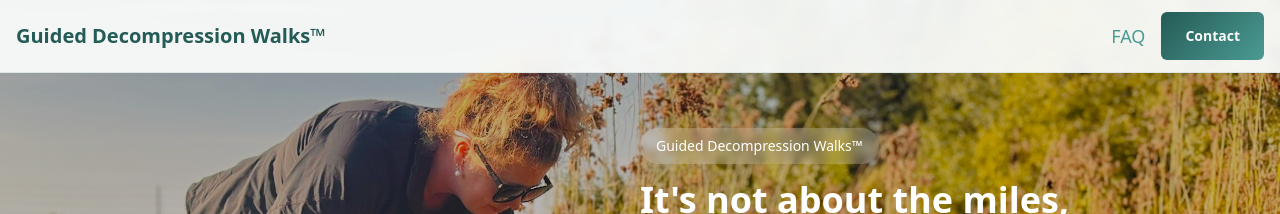
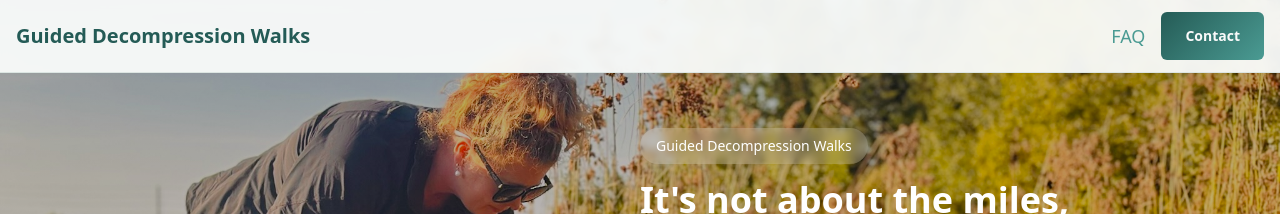
Before and after one commit to cherwood87/Guided-Decompression-Walk, a React (Vite) app: page / in a window 1280 px wide. Shown: the top 214 px of the page. Built offline with nearby package versions, Linux system fonts and the light colour scheme; the HTML template or start-up script is replaced by a standard one.

Commit message:
Code edited in Lovable Code Editor

```diff
--- a/src/pages/Index.tsx
+++ b/src/pages/Index.tsx
@@ -20,7 +20,7 @@ const Index = () => {
       {/* Fixed Navigation */}
       <nav className="fixed top-0 left-0 right-0 z-50 bg-background/95 backdrop-blur-sm border-b border-border">
         <div className="container mx-auto px-4 py-3 flex justify-between items-center">
-          <div className="font-bold text-forest-deep text-lg md:text-xl">Guided Decompression Walks™</div>
+          <div className="font-bold text-forest-deep text-lg md:text-xl">Guided Decompression Walks</div>
           <div className="flex items-center gap-4">
             <button
               onClick={() => scrollToSection('faq')}
@@ -52,7 +52,7 @@ const Index = () => {
           <div className="bg-white/75 lg:bg-transparent backdrop-blur-lg lg:backdrop-blur-none rounded-2xl lg:rounded-none p-4 lg:p-0 shadow-xl lg:shadow-none lg:text-white">
             <div className="lg:mb-4">
               <span className="inline-block bg-forest-medium/20 lg:bg-white/20 backdrop-blur-sm rounded-full px-4 py-2 text-sm font-medium text-forest-deep lg:text-white">
-                Guided Decompression Walks™
+                Guided Decompression Walks
               </span>
             </div>
 
```
